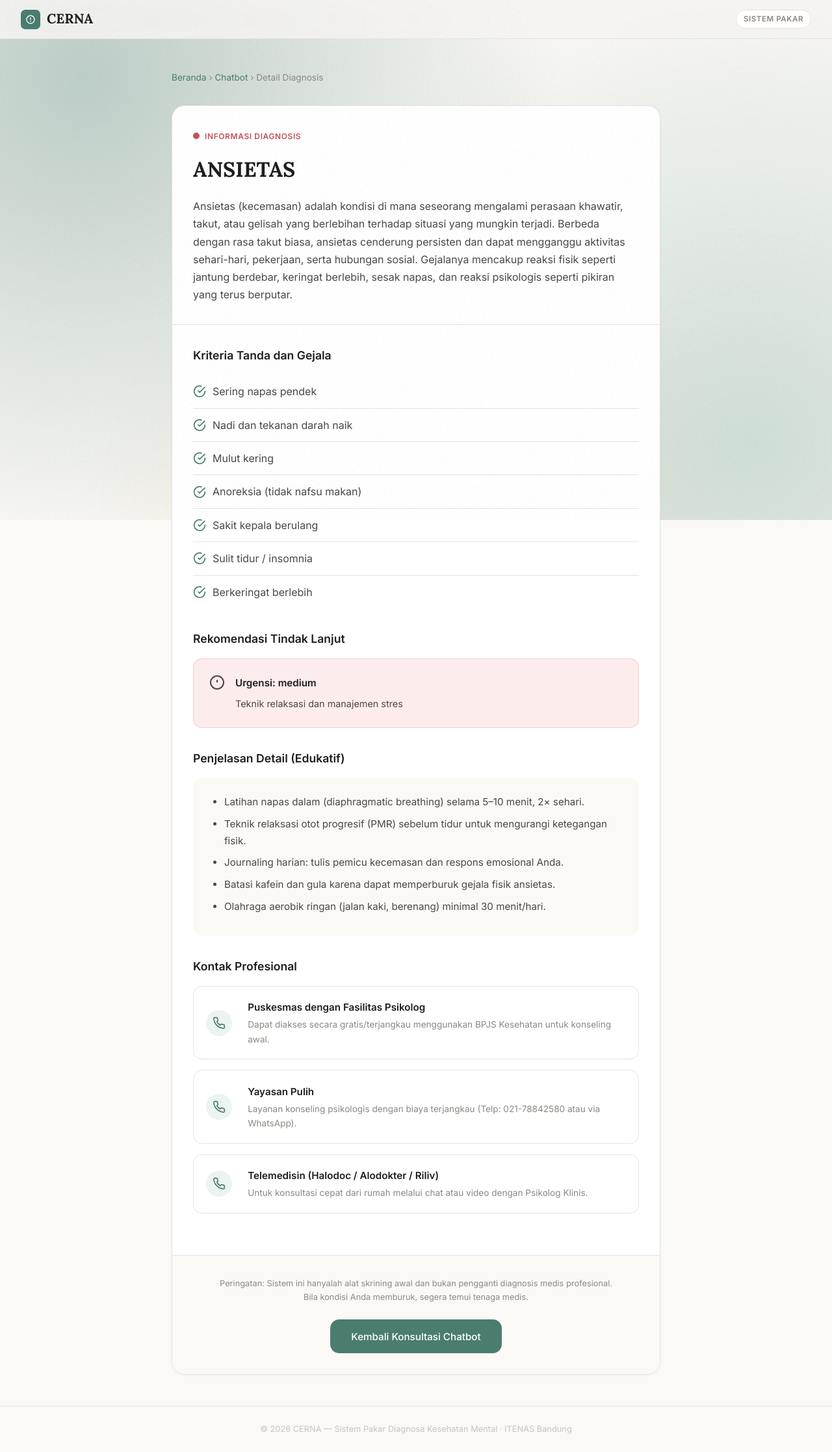
After one commit to Chwyper/CERNA-Expert-system, a Flask app: page /penyakit/P01 in a window 1280 px wide. The commit adds this page. Shown: the whole page at 65% size. Run offline with Flask 3, Linux system fonts and the light colour scheme; data comes from the database, SQL or seed files in the repository; both versions use the stored data as it was after the commit.

Commit message:
feat: add session memory, fix detail UI, and update professional contacts

```diff
--- a/app.py
+++ b/app.py
@@ -47,19 +47,36 @@ def api_chat():
     if not pesan:
         return jsonify({"balasan": "Tolong masukkan cerita keluhan Anda.", "hasil": None})
 
-    # Memanggil mesin NLP fleksibel yang barusan kita perbaiki di nlp_engine.py
+    # Memanggil mesin NLP fleksibel
     user_inputs = proses_pesan_chatbot(pesan)
 
     # ── TUGAS 2: LOGIKA FALLBACK (Jika curhatan user sama sekali tidak mengandung kata kunci gejala)
     if not user_inputs:
-        return jsonify({
-            "status": "fallback",
-            "balasan": "Halo! Aku di sini siap mendengarkan. Boleh ceritakan lebih detail apa yang sedang kamu rasakan di tubuh atau pikiranmu?",
-            "hasil": None
-        })
+        # Check if we already have memory
+        if "gejala_terkumpul" in session and session["gejala_terkumpul"]:
+            return jsonify({
+                "status": "fallback",
+                "balasan": "Oke, saya catat. Silakan lanjutkan cerita Anda, apakah ada keluhan lain yang menyertai?",
+                "hasil": None
+            })
+        else:
+            return jsonify({
+                "status": "fallback",
+                "balasan": "Halo! Aku di sini siap mendengarkan. Boleh ceritakan lebih detail apa yang sedang kamu rasakan di tubuh atau pikiranmu?",
+                "hasil": None
+            })
 
-    # Menghitung hasil diagnosa menggunakan rumus Certainty Factor asli milik tim kamu
-    hasil_diagnosa = jalankan_diagnosa(user_inputs)
+    # Menggabungkan gejala baru dengan memori sesi sebelumnya
+    gejala_terkumpul = session.get("gejala_terkumpul", {})
+    for kode, cf in user_inputs.items():
+        # Ambil nilai CF terbesar jika gejala sudah pernah disebutkan
+        gejala_terkumpul[kode] = max(float(cf), float(gejala_terkumpul.get(kode, 0.0)))
+
+    session["gejala_terkumpul"] = gejala_terkumpul
+    session.modified = True
+
+    # Menghitung hasil diagnosa menggunakan keseluruhan gejala yang terkumpul
+    hasil_diagnosa = jalankan_diagnosa(gejala_terkumpul)
     hasil_sorted = sorted(hasil_diagnosa, key=lambda x: x['keyakinan'], reverse=True)
 
     # ── TUGAS 2: PINTU UI CARD (Jika gejala cocok dan tingkat keyakinan penyakit > 0)
@@ -82,6 +99,11 @@ def api_chat():
             "balasan": "Aku mengerti apa yang kamu rasakan, namun gejalanya masih terlalu umum. Boleh ceritakan keluhan lain secara lebih spesifik?",
             "hasil": None
         })
+
+@app.route("/api/chat/reset", methods=["POST"])
+def api_chat_reset():
+    session.pop("gejala_terkumpul", None)
+    return jsonify({"status": "success", "message": "Memori sesi dibersihkan."})
 def asesmen_manual():
     kategori_list = []
     for k_id, k_data in KATEGORI.items():
@@ -139,6 +161,13 @@ def asesmen(kategori_id):
         penyakit_kode_list=json.dumps(penyakit_kode_list),
         penyakit_info=penyakit_info,
     )
+
+@app.route("/penyakit/<p_kode>")
+def penyakit_detail(p_kode):
+    penyakit = Penyakit.query.get(p_kode)
+    if not penyakit:
+        return redirect(url_for("index"))
+    return render_template("detail_penyakit.html", penyakit=penyakit)
 
 
 @app.route("/diagnosa", methods=["POST"])
--- /dev/null
+++ b/templates/detail_penyakit.html
@@ -0,0 +1,214 @@
+{% extends "base.html" %}
+
+{% block title %}Detail Diagnosis: {{ penyakit.nama }} — CERNA{% endblock %}
+
+{% block style %}
+<style>
+    .detail-container {
+        max-width: 800px;
+        margin: 3rem auto;
+        padding: 0 1.5rem;
+        animation: fadeUp 0.5s ease-out;
+    }
+    .breadcrumb {
+        font-size: 0.85rem;
+        color: var(--ink-muted);
+        margin-bottom: 2rem;
+    }
+    .breadcrumb a {
+        color: var(--sage);
+        text-decoration: none;
+    }
+    .breadcrumb a:hover {
+        text-decoration: underline;
+    }
+    .detail-card {
+        background: var(--surface);
+        border: 1px solid var(--border);
+        border-radius: var(--radius-lg);
+        overflow: hidden;
+        box-shadow: var(--shadow-sm);
+    }
+    .card-header {
+        padding: 2rem;
+        border-bottom: 1px solid var(--border);
+    }
+    .tag-title {
+        display: inline-flex;
+        align-items: center;
+        gap: 8px;
+        font-size: 0.75rem;
+        font-weight: 600;
+        text-transform: uppercase;
+        letter-spacing: 0.05em;
+        color: var(--rose);
+        margin-bottom: 1rem;
+    }
+    .tag-title .dot {
+        width: 10px; height: 10px;
+        background: var(--rose);
+        border-radius: 50%;
+    }
+    .title {
+        font-family: 'Lora', serif;
+        font-size: 2rem;
+        color: var(--ink);
+        margin-bottom: 1rem;
+    }
+    .desc {
+        color: var(--ink-mid);
+        line-height: 1.7;
+    }
+    .card-body {
+        padding: 2rem;
+    }
+    .section-title {
+        font-size: 1.1rem;
+        font-weight: 600;
+        color: var(--ink);
+        margin-bottom: 1rem;
+        margin-top: 2rem;
+    }
+    .section-title:first-child {
+        margin-top: 0;
+    }
+    .symptom-list {
+        list-style: none;
+    }
+    .symptom-list li {
+        padding: 0.75rem 0;
+        border-bottom: 1px solid var(--border);
+        color: var(--ink-mid);
+        display: flex;
+        align-items: center;
+        gap: 10px;
+    }
+    .symptom-list li:last-child {
+        border-bottom: none;
+    }
+    .alert-box {
+        background: var(--rose-bg);
+        border: 1px solid rgba(192, 84, 90, 0.2);
+        padding: 1.5rem;
+        border-radius: var(--radius-md);
+        display: flex;
+        gap: 1rem;
+        margin-bottom: 1.5rem;
+    }
+    .alert-box.Sedang { background: var(--amber-bg); border-color: rgba(184, 134, 11, 0.2); }
+    .alert-box.Rendah { background: var(--sage-light); border-color: rgba(74, 124, 111, 0.2); }
+
+    .alert-content h4 { font-size: 0.95rem; font-weight: 600; color: var(--ink); margin-bottom: 0.5rem; }
+    .alert-content p { font-size: 0.9rem; color: var(--ink-mid); }
+
+    .detail-box {
+        background: var(--bg);
+        padding: 1.5rem;
+        border-radius: var(--radius-md);
+        font-size: 0.95rem;
+        line-height: 1.7;
+        margin-bottom: 1.5rem;
+    }
+    .contact-box {
+        display: flex;
+        align-items: center;
+        gap: 1.5rem;
+        padding: 1.5rem;
+        border: 1.5px solid var(--border);
+        border-radius: var(--radius-md);
+        margin-bottom: 2rem;
+    }
+    .contact-icon {
+        width: 48px; height: 48px;
+        background: var(--sage-light);
+        color: var(--sage);
+        border-radius: 50%;
+        display: flex; align-items: center; justify-content: center;
+    }
+    .card-footer {
+        padding: 2rem;
+        background: var(--bg);
+        border-top: 1px solid var(--border);
+        text-align: center;
+    }
+    .disclaimer {
+        font-size: 0.8rem;
+        color: var(--ink-muted);
+        margin-bottom: 1.5rem;
+    }
+</style>
+{% endblock %}
+
+{% block content %}
+<div class="detail-container">
+    <div class="breadcrumb">
+        <a href="{{ url_for('index') }}">Beranda</a> &rsaquo;
+        <a href="{{ url_for('chatbot') }}">Chatbot</a> &rsaquo;
+        Detail Diagnosis
+    </div>
+
+    <div class="detail-card">
+        <div class="card-header">
+            <div class="tag-title"><div class="dot"></div> Informasi Diagnosis</div>
+            <h1 class="title">{{ penyakit.nama }}</h1>
+            <p class="desc">{{ penyakit.deskripsi }}</p>
+        </div>
+
+        <div class="card-body">
+            <h3 class="section-title">Kriteria Tanda dan Gejala</h3>
+            <ul class="symptom-list">
+                {% for rel in penyakit.gejala_rel %}
+                <li>
+                    <svg width="20" height="20" viewBox="0 0 24 24" fill="none" stroke="var(--sage)" stroke-width="2"><path d="M22 11.08V12a10 10 0 1 1-5.93-9.14"></path><polyline points="22 4 12 14.01 9 11.01"></polyline></svg>
+                    {{ rel.gejala.nama }}
+                </li>
+                {% endfor %}
+            </ul>
+
+            <h3 class="section-title">Rekomendasi Tindak Lanjut</h3>
+            <div class="alert-box {{ penyakit.urgensi }}">
+                <div class="alert-icon">
+                    <svg width="24" height="24" viewBox="0 0 24 24" fill="none" stroke="currentColor" stroke-width="2"><circle cx="12" cy="12" r="10"></circle><line x1="12" y1="8" x2="12" y2="12"></line><line x1="12" y1="16" x2="12.01" y2="16"></line></svg>
+                </div>
+                <div class="alert-content">
+                    <h4>Urgensi: {{ penyakit.urgensi }}</h4>
+                    <p>{{ penyakit.rekomendasi_ringkas }}</p>
+                </div>
+            </div>
+
+            <h3 class="section-title">Penjelasan Detail (Edukatif)</h3>
+            <div class="detail-box">
+                <ul style="padding-left:1.5rem; margin-bottom:0;">
+                {% for item in penyakit.get_detail() %}
+                    <li style="margin-bottom:0.5rem;">{{ item }}</li>
+                {% endfor %}
+                </ul>
+            </div>
+
+            <h3 class="section-title">Kontak Profesional</h3>
+            <div style="display:flex; flex-direction:column; gap:1rem; margin-bottom:2rem;">
+                {% for kontak in penyakit.get_hubungi() %}
+                <div class="contact-box" style="margin-bottom:0; padding:1.2rem;">
+                    <div class="contact-icon" style="width:40px; height:40px; flex-shrink:0;">
+                        <svg width="20" height="20" viewBox="0 0 24 24" fill="none" stroke="currentColor" stroke-width="2"><path d="M22 16.92v3a2 2 0 0 1-2.18 2 19.79 19.79 0 0 1-8.63-3.07 19.5 19.5 0 0 1-6-6 19.79 19.79 0 0 1-3.07-8.67A2 2 0 0 1 4.11 2h3a2 2 0 0 1 2 1.72 12.84 12.84 0 0 0 .7 2.81 2 2 0 0 1-.45 2.11L8.09 9.91a16 16 0 0 0 6 6l1.27-1.27a2 2 0 0 1 2.11-.45 12.84 12.84 0 0 0 2.81.7A2 2 0 0 1 22 16.92z"></path></svg>
+                    </div>
+                    <div>
+                        <h4 style="font-size:0.95rem; font-weight:600; color:var(--ink); margin-bottom:0.2rem;">{{ kontak.siapa }}</h4>
+                        <p style="font-size:0.85rem; color:var(--ink-muted); margin:0;">{{ kontak.alasan }}</p>
+                    </div>
+                </div>
+                {% endfor %}
+            </div>
+        </div>
+
+        <div class="card-footer">
+            <p class="disclaimer">
+                Peringatan: Sistem ini hanyalah alat skrining awal dan bukan pengganti diagnosis medis profesional.<br>Bila kondisi Anda memburuk, segera temui tenaga medis.
+            </p>
+            <a href="{{ url_for('chatbot') }}" class="btn-primary">
+                Kembali Konsultasi Chatbot
+            </a>
+        </div>
+    </div>
+</div>
+{% endblock %}
```
Also changed, not shown: templates/chatbot.html (+50 -15 lines), update_db_contacts.py (added, +48 -0 lines), cerna.db.
